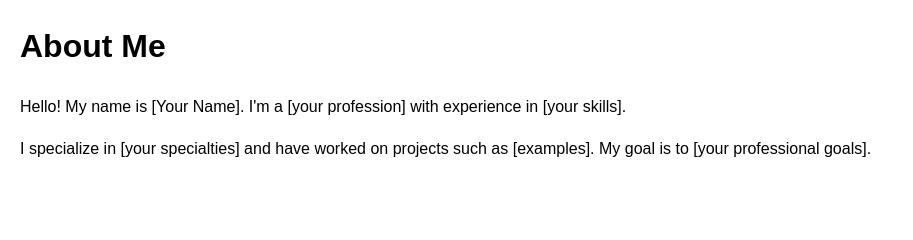
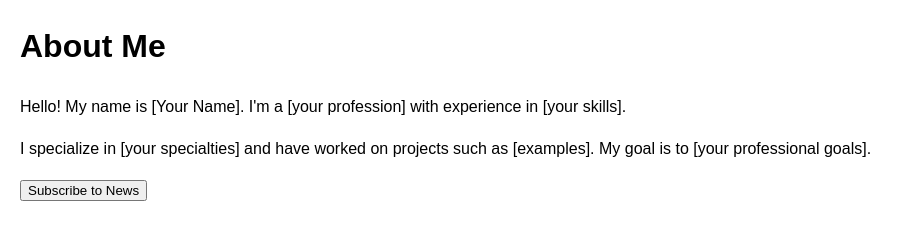
Before and after one commit to yana1971/ypl1, a plain HTML site: page index.html in a window 1280 px wide. Shown: the whole page, without its empty margins (0-913 px from the left). Drawn offline with Linux system fonts and the light colour scheme.

Commit message:
Add subscribe button

```diff
--- a/index.html
+++ b/index.html
@@ -16,5 +16,6 @@
     <h1>About Me</h1>
     <p>Hello! My name is [Your Name]. I'm a [your profession] with experience in [your skills].</p>
     <p>I specialize in [your specialties] and have worked on projects such as [examples]. My goal is to [your professional goals].</p>
+    <button>Subscribe to News</button>
 </body>
 </html>
```
